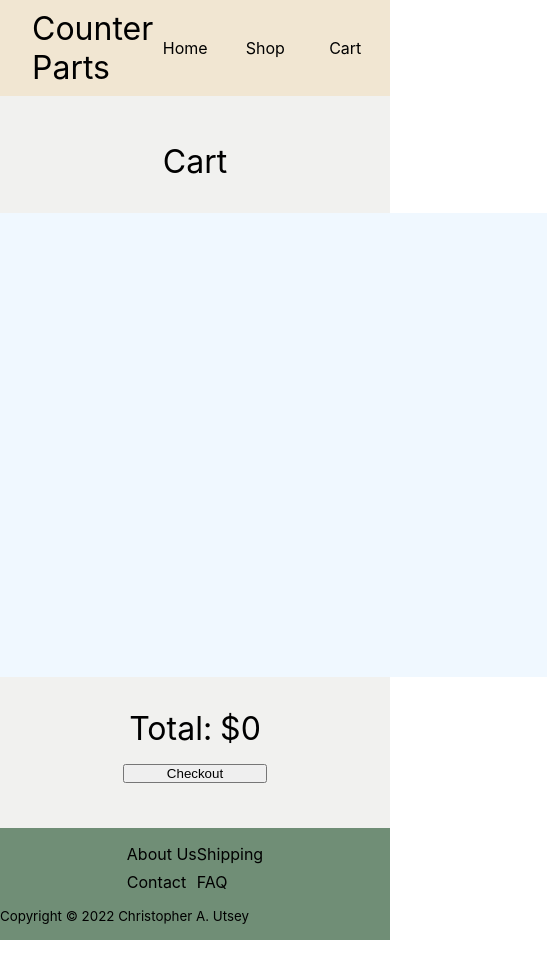
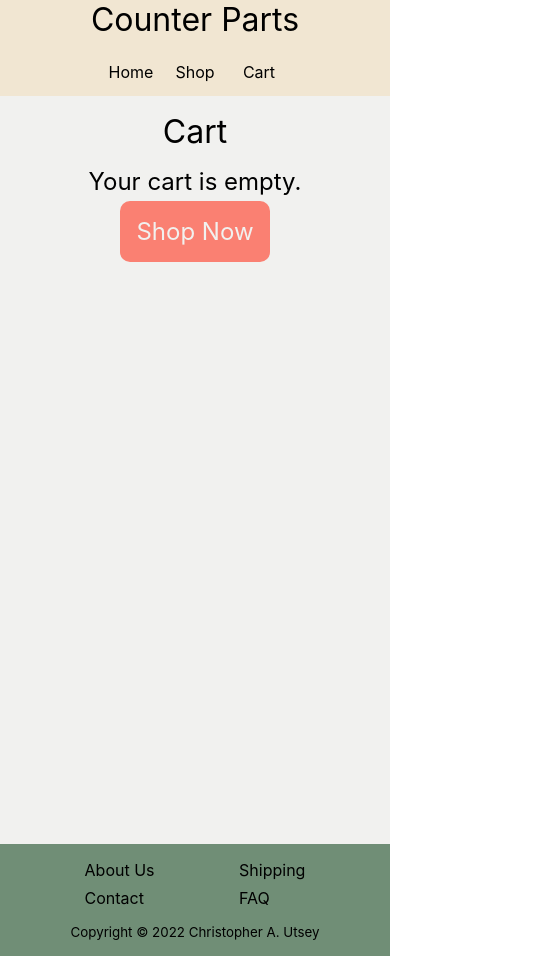
Before and after one commit to cutsey88/shopping-cart, a React (Create React App) app: page /cart in a window 390 px wide. Shown: the whole page, 547 px wide, since content can reach past the window. Built offline with nearby package versions, Linux system fonts and the light colour scheme.

Commit message:
Format for mobile

```diff
--- a/src/routes/cart.js
+++ b/src/routes/cart.js
@@ -1,10 +1,24 @@
 import "../styles/cart.css";
-import { useOutletContext } from "react-router-dom";
+import { Link, useOutletContext } from "react-router-dom";
 import CartItem from "../components/cartItem";
 
 function Cart() {
 
     const cartObj = useOutletContext();
+
+    if (cartObj.cart.products.length === 0) {
+        return (
+            <div className="cart empty-cart">
+                <div className="cart-header empty-cart-header" >
+                    <p>Cart</p>
+                </div>
+                <div className="empty-cart-message">
+                    <p>Your cart is empty.</p>
+                    <Link className="empty-cart-link" to="/shop/all">Shop Now</Link>
+                </div>
+            </div>
+        )
+    }
 
     return (
         <div className="cart">
--- a/src/styles/App.css
+++ b/src/styles/App.css
@@ -1,37 +1,32 @@
 * {
     margin: 0;
     padding: 0;
+    box-sizing: border-box;
 }
 
-body {
-    width: 100vw;
-    height: 100vh;
-    overflow-x: hidden;
-}
-
-#root {
-    height: 100%;
-    width: 100%;
+html {
+    min-height: 100%;
+    position: relative;
 }
 
 .app {
     display: flex;
     flex-direction: column;
     width: 100%;
-    height: 100%;
+    min-height: 100%;
     padding-top: 6rem;
 }
 
 .header {
     position: fixed;
     top: 0;
+    left: 0;
+    right: 0;
     z-index: 99;
     display: flex;
     justify-content: space-between;
     align-items: center;
     height: 6rem;
-    width: 100%;
-    flex-shrink: 0;
     background-color: #f1e6d2;
 }
 
@@ -42,7 +37,6 @@ body {
 
 .header-links {
     display: flex;
-    gap: 1rem;
     padding-right: 1rem;
 }
 
@@ -71,7 +65,7 @@ body {
 
 .footer-links {
     display: flex;
-    justify-content: center;
+    justify-content: space-evenly;
 }
 
 .footer-links > div {
@@ -79,3 +73,25 @@ body {
     flex-direction: column;
     gap: 0.5rem;
 }
+
+.footer > small {
+    align-self: center;
+}
+
+@media  (max-width: 480px) {
+    .header {
+        flex-direction: column;
+    }
+
+    .logo {
+        padding-left: 0;
+    }
+
+    .header-links {
+        padding-right: 0;
+    }
+
+    .header-links a {
+        line-height: 3;
+    }
+}
--- a/src/styles/cart.css
+++ b/src/styles/cart.css
@@ -5,6 +5,7 @@
     justify-content: center;
     gap: 2rem;
     flex: 1;
+    min-height: calc(100vh - 6rem);
     background-color: #f1f1ef;
 }
 
@@ -17,6 +18,33 @@
     flex-direction: column;
     align-items: center;
     justify-content: center;
+}
+
+.empty-cart {
+    justify-content: flex-start;
+}
+
+.empty-cart-header {
+    margin-top: 6rem;
+}
+
+.empty-cart-message {
+    font-size: 1.5rem;
+    text-align: center;
+}
+
+.empty-cart a {
+    color: #f1f1ef;
+    text-decoration: none;
+    line-height: 3;
+    border-radius: 10px;
+    padding: 1rem;
+    background-color: salmon;
+}
+
+.empty-cart a:hover {
+   color: black;
+   background-color: #ffdfa49d;
 }
 
 .cart-list {
@@ -90,3 +118,55 @@
 .checkout-button {
     width: 9rem;
 }
+
+@media  (max-width: 480px) {
+    .cart {
+        gap: 1rem;
+    }
+
+    .cart-header {
+        margin-top: 1rem;
+    }
+
+    .cart-content {
+        order: 3;
+        width: 85%;
+        margin-bottom: 2rem;
+    }
+
+    .cart-list {
+        width: 100%;
+        height: 100%;
+        padding: 0;
+        background-color: transparent;
+    }
+
+    .cart-item {
+        flex-direction: column;
+        align-items: center;
+        gap: 2rem;
+        padding: 2rem 0;
+        background-color: aliceblue;
+    }
+
+    .cart-image-box {
+        width: 80%;
+    }
+
+    .cart-image {
+        width: 100%;
+        height: auto;
+        max-width: 100%;
+        max-height: 100%;
+    }
+
+    .cart-item-info {
+        flex-direction: row;
+    }
+
+    .item-subtotal {
+        align-self: end;
+        text-align: end;
+        margin-right: 3rem;
+    }
+}
--- a/src/styles/home.css
+++ b/src/styles/home.css
@@ -1,13 +1,13 @@
 .home {
+    display: flex;
+    align-items: flex-end;
+    min-height: calc(100vh - 6rem);
     flex: 1;
     background-image: url("../images/kitchen/kitchen-corner.jpg");
     background-size: cover;
 }
 
 .greeting {
-    position: relative;
-    top: 16rem;
-    left: 6rem;
     height: 16rem;
     width: 50rem;
     font-size: 1.5rem;
@@ -15,4 +15,21 @@
     display: flex;
     justify-content: center;
     align-items: center;
+    margin-bottom: 10rem;
 }
+
+@media  (max-width: 480px) {
+    .home {
+        background-position-x: center;
+        justify-content: center;
+        align-items: center;
+    }
+
+    .greeting {
+        width: 80%;
+        text-align: center;
+        background-color: rgb(241,230,210, 0.5);
+        font-weight: 300;
+        margin-bottom: 0;
+    }
+}
--- a/src/styles/itemPage.css
+++ b/src/styles/itemPage.css
@@ -1,6 +1,7 @@
 .item-page {
     display: flex;
     flex: 1;
+    min-height: calc(100vh - 6rem);
     background-color: #f1f1ef;
 }
 
@@ -49,3 +50,27 @@
 .add-to-cart {
     width: 10rem;
 }
+
+@media  (max-width: 480px) {
+    .item-page {
+        flex-direction: column;
+    }
+
+    .ip-image-box {
+        max-height: 60vh;
+    }
+
+    .ip-item-image {
+        max-width: 90%;
+    }
+
+    .item-content {
+        align-items: center;
+        padding: 1rem 0;
+    }
+
+    .item-info-box {
+        text-align: center;
+        width: auto;
+    }
+}
--- a/src/styles/shop.css
+++ b/src/styles/shop.css
@@ -1,6 +1,7 @@
 .shop {
     display: flex;
     flex: 1;
+    min-height: calc(100vh - 6rem);
 }
 
 .sidebar {
@@ -102,3 +103,26 @@
     justify-content: space-evenly;
     height: 3rem;
 }
+
+
+@media  (max-width: 480px) {
+    .shop {
+        flex-direction: column;
+    }
+
+    .sidebar {
+        left: auto;
+        top: 6rem;
+        height: 6rem;
+        border: none;
+        flex-direction: row;
+        flex-wrap: wrap;
+        justify-content: center;
+        padding: 1rem 0;
+    }
+
+    .shop-content {
+        padding: 0;
+        margin-top: 6rem;
+    }
+}
```
